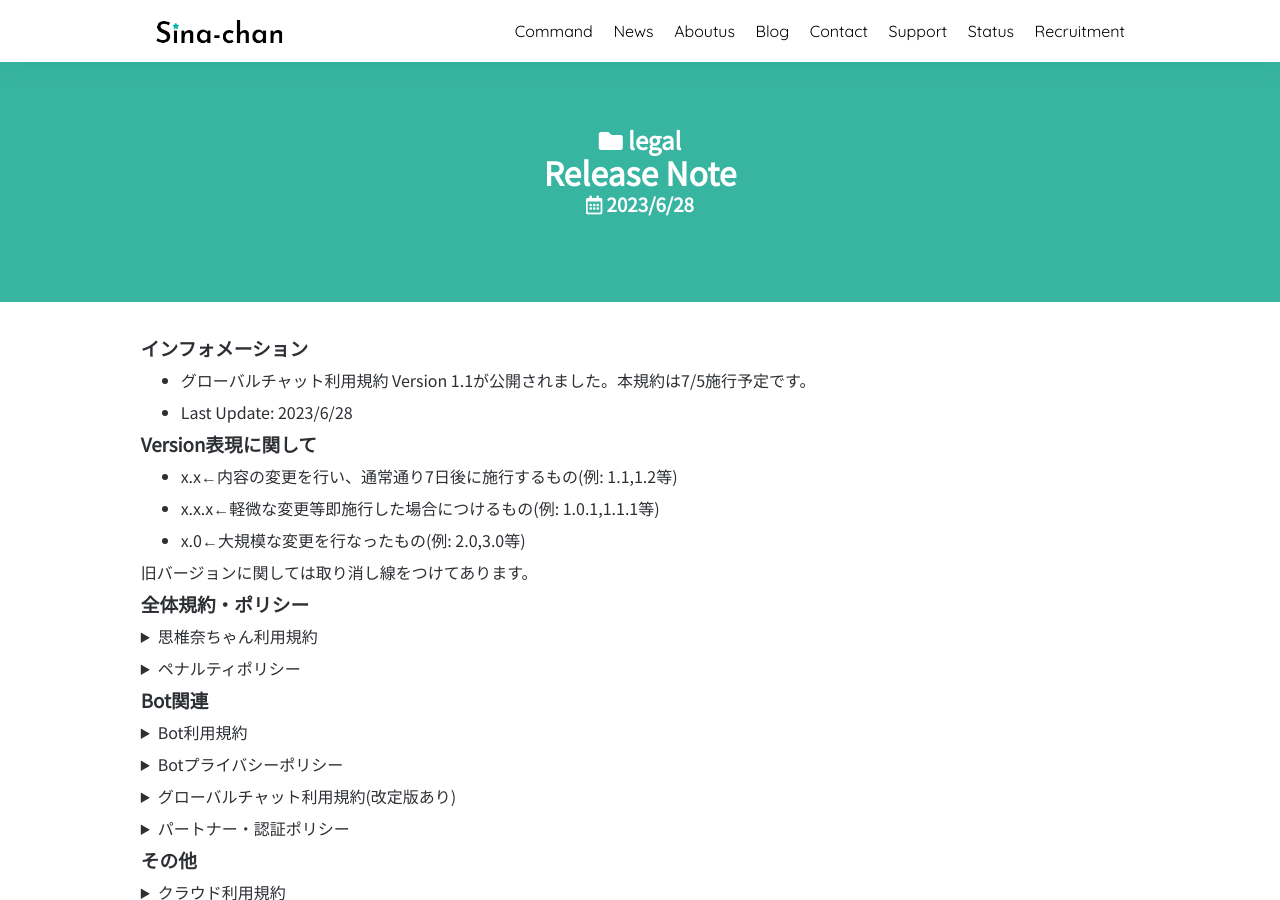
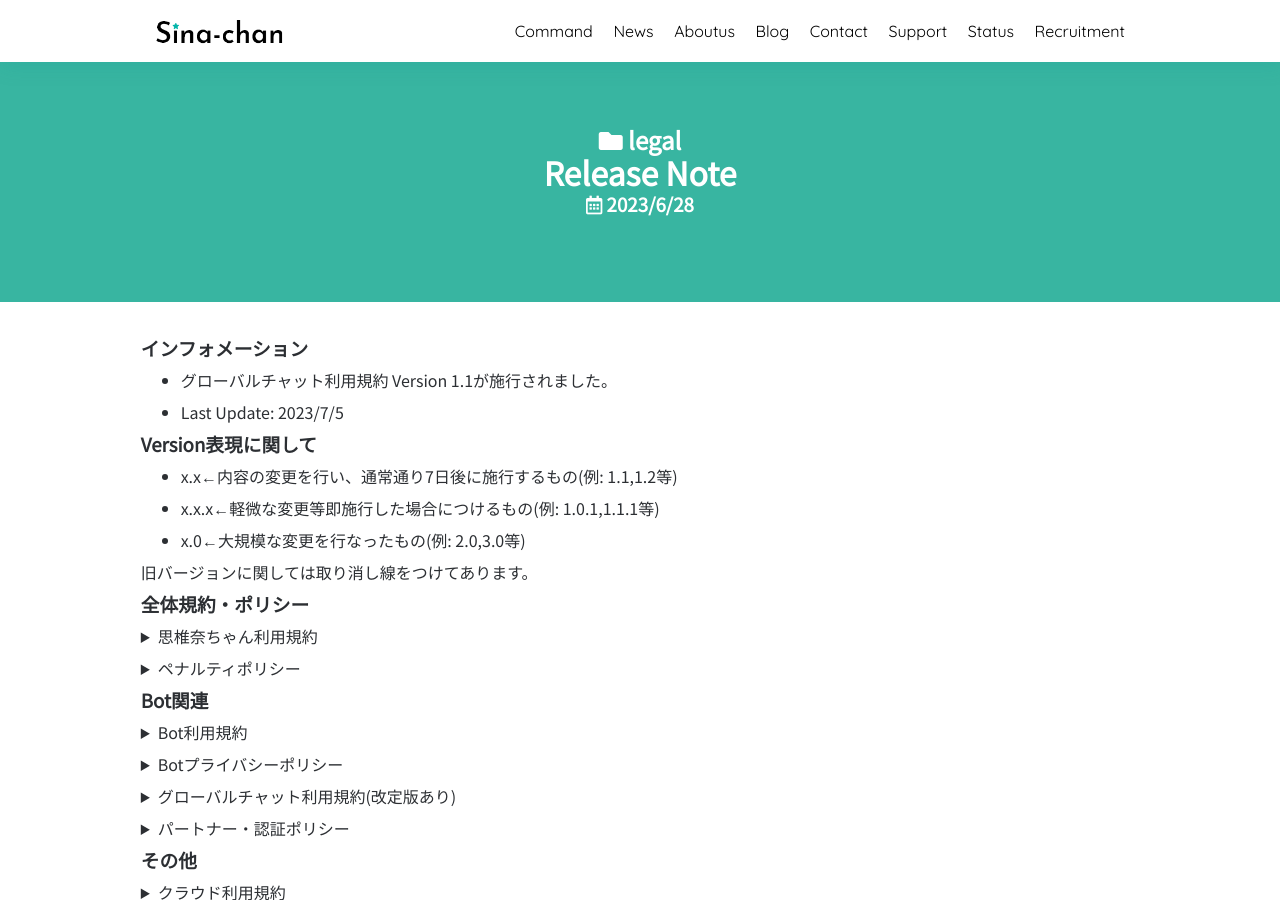
Before and after one commit to SinaKitagami/sinakitagami.github.io, a Jekyll site: the page built from _posts/legal/2023-06-28-release-note.md, in a window 1280 px wide and 900 px high. Built offline with Jekyll 4.4.1, drawn with Linux system fonts in a browser that asks for light colours; nearby versions of some CDN libraries; a script that is not in the unit is left out.

Commit message:
2023-06-28-release-note.md を更新

```diff
--- a/_posts/legal/2023-06-28-release-note.md
+++ b/_posts/legal/2023-06-28-release-note.md
@@ -6,8 +6,8 @@ categories:
 ---
 ### インフォメーション
 
-- グローバルチャット利用規約 Version 1.1が公開されました。本規約は7/5施行予定です。
-- Last Update: 2023/6/28
+- グローバルチャット利用規約 Version 1.1が施行されました。
+- Last Update: 2023/7/5
 
 ### Version表現に関して
 
@@ -49,9 +49,9 @@ Version 1.0.1 (2023/6/28) リンク切れの修正
 
 <details><summary>グローバルチャット利用規約(改定版あり)</summary>
 
-Version 1.1 (2023/6/28、施行予定日 2023/7/5) 禁止事項の追加、表現の一部修正
+Version 1.1 (2023/6/28) 禁止事項の追加、表現の一部修正
 
-Version 1.0 (2023/5/14) 初期リリース
+~~Version 1.0 (2023/5/14) 初期リリース~~
 </details>
 
 <details><summary>パートナー・認証ポリシー</summary>
```
